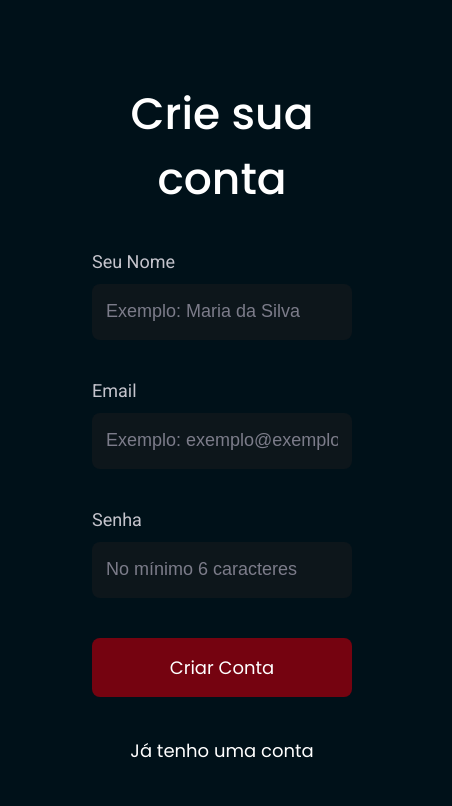
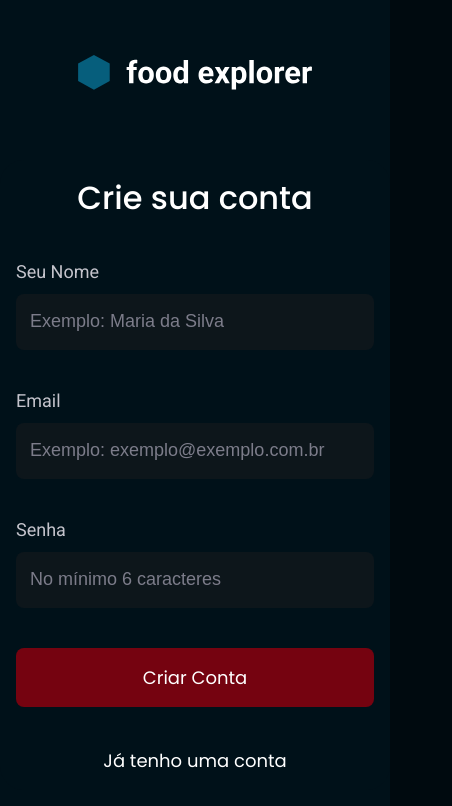
Before and after one commit to lucasfreittas/FoodExplorer-Front, a React (Vite) app: page /signup in a window 390 px wide. Shown: the top 806 px of the page, 452 px wide, since content can reach past the window. Built offline with nearby package versions, Linux system fonts and the light colour scheme.

Commit message:
sing in and sing up responsivines

```diff
--- a/src/Pages/Sign In/styles.js
+++ b/src/Pages/Sign In/styles.js
@@ -17,6 +17,7 @@ export const Container = styled.div`
 
     @media(max-width: 550px){
         background-color: ${({theme}) => theme.COLORS.DARK_700};
+        width: 100%;
     }
 `;
 
@@ -59,12 +60,14 @@ export const Form = styled.form`
     padding: 56px;
     gap: 40px;
 
+
     > h1 {
         text-align: center;
         font-family: 'Poppins', sans-serif;
         font-size: clamp(22px, 3.2rem, 50px);
         line-height: 140%;
         font-weight: 500;
+        width: 100%;
     };
 
     > :last-child{
@@ -74,7 +77,7 @@ export const Form = styled.form`
     };
 
     @media(max-width: 550px){
-        width: 100vw;
-        padding: 20px;
+        width: 100%;
+        padding: 16px;
     }
 `;
--- a/src/Pages/Sign Up/styles.js
+++ b/src/Pages/Sign Up/styles.js
@@ -4,37 +4,74 @@ export const Container = styled.div`
     height: 100vh;
     width: 100%;
     display: flex;
-    padding: 0 150px;
+    padding: 0 8% 0 0%;
     justify-content: center;
     align-items: center;
+
+    @media(max-width: 1000px){
+        flex-direction: column;
+        padding: 0;
+        margin-bottom: 50px;
+        overflow: auto;
+    }
+
+    @media(max-width: 550px){
+        background-color: ${({theme}) => theme.COLORS.DARK_700};
+        width: 100%;
+    }
 `;
 
 export const Logo = styled.div`
     width: 60%;
     height: 100%;
     display: flex;
+    justify-content: center;
+
 
     img {
-        width: 450px;
-        margin-left: 60px;
+        width: 400px;
+        margin-left: 20px;
+        margin-bottom: 50px;
+        display: flex;
+
+
+
+        @media(max-width: 550px){
+            width: 240px;
+            margin-left: 0;
+
+        }
+    }
+
+    @media(max-width: 1000px){
+        width: 100%;
+        margin-top: 60px;
         margin-bottom: 20px;
+        height: max-content;
+
+    }
+
+    @media(max-width: 550px){
+        margin-top: 0px;
     }
 `;
 
 export const Form = styled.form`
     display: flex;
-    width: 700px;
-    border-radius: 24px;
+    width: 47.6rem;
+    border-radius: 2.4rem;
     flex-direction: column;
     background-color: ${({theme}) => theme.COLORS.DARK_700};
-    padding: 100px;
+    padding: 56px;
     gap: 40px;
 
     > h1 {
         text-align: center;
         font-family: 'Poppins', sans-serif;
-        font-size: 44px;
+        font-size: clamp(22px, 3.2rem, 50px);
         font-weight: 500;
+        width: 100%;
+        line-height: 140%;
     };
 
 
@@ -43,4 +80,9 @@ export const Form = styled.form`
         align-items: center;
         justify-content: center;
     };
+
+    @media(max-width: 550px){
+        width: 100%;
+        padding: 16px;
+    }
 `;
```
